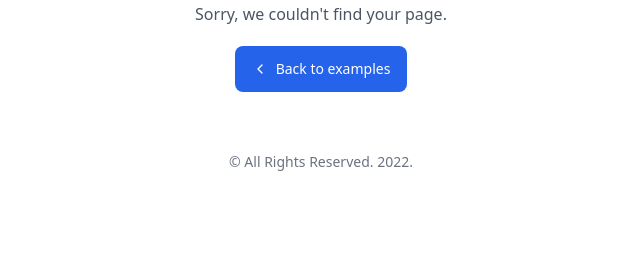
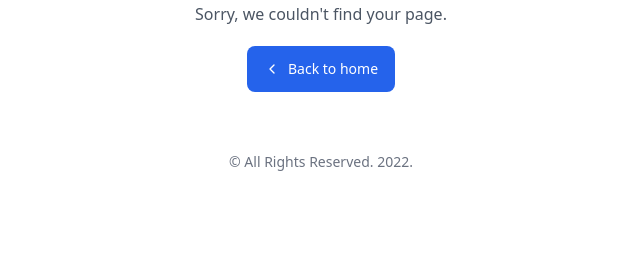
Before and after one commit to aabboudi/maya, a Django app: template templates/templates/error_404.html in a window 1280 px wide. Shown: the part 350-604 px from the top of the page, without its empty margins (319-959 px from the left). Run offline with Django 5.2, Linux system fonts and the light colour scheme; the template is opened without the code that fills it, so the values that code supplies are empty; style sheets or scripts are compiled from the project's sources; some libraries are stand-ins or nearby versions.

Commit message:
Corrected CTA link

```diff
--- a/templates/templates/error_404.html
+++ b/templates/templates/error_404.html
@@ -23,9 +23,9 @@
         <p class="mt-3 text-gray-600 dark:text-neutral-400">Oops, something went wrong.</p>
         <p class="text-gray-600 dark:text-neutral-400">Sorry, we couldn't find your page.</p>
         <div class="mt-5 flex flex-col justify-center items-center gap-2 sm:flex-row sm:gap-3">
-          <a class="w-full sm:w-auto py-3 px-4 inline-flex justify-center items-center gap-x-2 text-sm font-medium rounded-lg border border-transparent bg-blue-600 text-white hover:bg-blue-700 focus:outline-none focus:bg-blue-700 disabled:opacity-50 disabled:pointer-events-none" href="../examples.html">
+          <a href="/" class="w-full sm:w-auto py-3 px-4 inline-flex justify-center items-center gap-x-2 text-sm font-medium rounded-lg border border-transparent bg-blue-600 text-white hover:bg-blue-700 focus:outline-none focus:bg-blue-700 disabled:opacity-50 disabled:pointer-events-none">
             <svg class="shrink-0 size-4" xmlns="http://www.w3.org/2000/svg" width="24" height="24" viewBox="0 0 24 24" fill="none" stroke="currentColor" stroke-width="2" stroke-linecap="round" stroke-linejoin="round"><path d="m15 18-6-6 6-6"/></svg>
-            Back to examples
+            Back to home
           </a>
         </div>
       </div>
```
